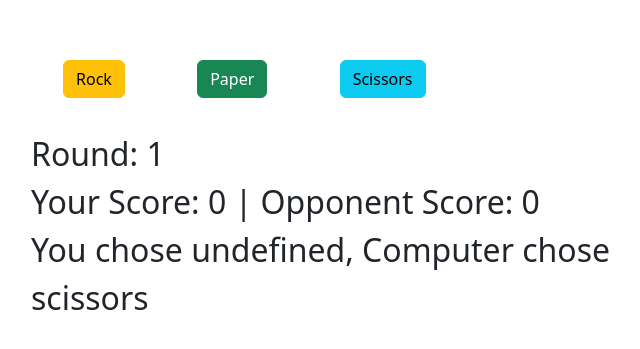
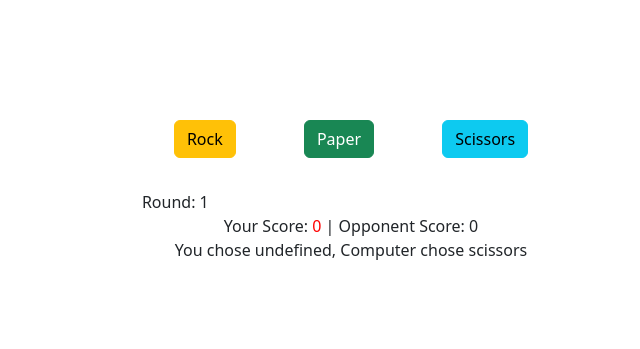
Before and after one commit to AkimZmerli/rockPaperScissors, a plain HTML site: page index.html in a window 1280 px wide. Shown: the part 225-574 px from the top of the page, without its empty margins (289-929 px from the left). Drawn offline with nearby package versions, Linux system fonts and the light colour scheme.

Commit message:
add game dynamic and UI

```diff
--- a/index.html
+++ b/index.html
@@ -12,15 +12,27 @@
     />
     <link rel="stylesheet" href="main.css" />
   </head>
-  <body>
-    <div class="Button-Group">
-      <button type="button" class="btn btn-warning" id="btnI">Rock</button>
-      <button type="button" class="btn btn-success" id="btnII">Paper</button>
-      <button type="button" class="btn btn-info" id="btnIII">Scissors</button>
-      <div class="roundTable">Round: <span id="roundNumber">1</span></div>
+  <body style="height: 100vh; width: 100vw">
+    <div
+      class="alltogether"
+      style="
+        width: 100%;
+        display: flex;
+        flex-direction: column;
+        justify-content: center;
+        align-items: center;
+        height: 100%;
+      "
+    >
+      <div>
+        <button type="button" class="btn btn-warning" id="btnI">Rock</button>
+        <button type="button" class="btn btn-success" id="btnII">Paper</button>
+        <button type="button" class="btn btn-info" id="btnIII">Scissors</button>
+        <div class="roundTable">Round: <span id="roundNumber">1</span></div>
+      </div>
       <div class="gameTable">
-        Your Score: <span id="yourScore">0</span> | Opponent Score:
-        <span id="opponentScore">0</span>
+        Your Score: <span id="humanScore">0</span> | Opponent Score:
+        <span id="computerScore">0</span>
       </div>
       <div id="choiceDisplay"></div>
     </div>
--- a/main.css
+++ b/main.css
@@ -1,6 +1,8 @@
 html {
   font-size: 16px;
 }
+
+/* alltogethe */
 
 .Button-Group {
   position: absolute;
--- a/script.js
+++ b/script.js
@@ -36,7 +36,7 @@ function playGame(humanChoice) {
     updateDisplays();
 
     roundNumberDisplay.textContent = roundNumber;
-
+    console.log("after update round");
     if (roundNumber >= 5) {
       endGame();
     } else {
@@ -82,12 +82,14 @@ function updateScore(winner) {
     humanScore++;
   } else if (winner === "computer") {
     computerScore++;
+  } else if (winner === "tie") {
   }
 }
 
 function updateDisplays() {
   humanScoreDisplay.textContent = humanScore;
   computerScoreDisplay.textContent = computerScore;
+  humanScoreDisplay.style = "color: red;";
 }
 
 function endGame() {
@@ -176,3 +178,36 @@ playGame();
 // }
 
 // playGame();
+
+/*
+
+// get html elements
+
+function resetGame(){
+  removeChildren(element1)
+  removeChildren(element2)
+  etc...
+}
+
+function renderGame(){
+  renderRoundCounter()
+  renderScoreBoard()
+  etc...
+}
+
+let gameStarted = false;
+let gamePaused = false;
+
+function update() {
+  if(gameStarted){
+    // game logic here
+  }
+
+  resetGame()
+  renderGame()
+}
+
+// start game
+update()
+
+*/
```
